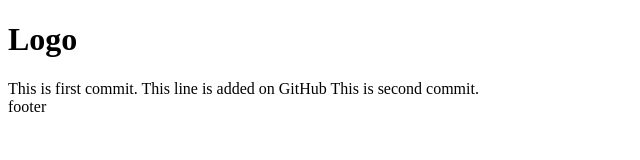
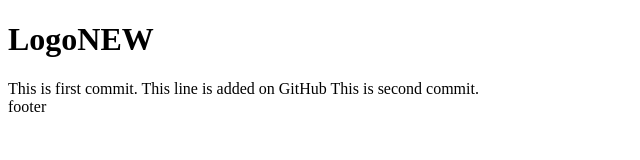
Before and after one commit to YuHarmash/frontend_repo, a plain HTML site: page index.html in a window 1280 px wide. Shown: the whole page, without its empty margins (0-640 px from the left). Drawn offline with Linux system fonts and the light colour scheme.

Commit message:
header new

```diff
--- a/index.html
+++ b/index.html
@@ -7,7 +7,7 @@
 <body>
 
 	<div class="header">
-		<h1>Logo</h1>
+		<h1>LogoNEW</h1>
 	</div>
 	This is first commit.
 	This line is added on GitHub
```
